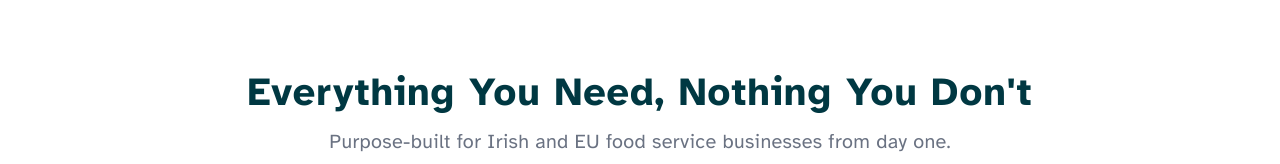
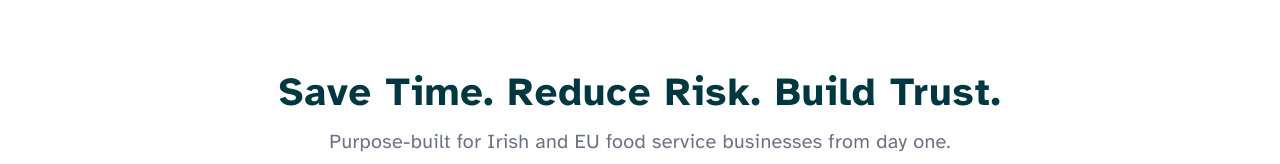
Before and after one commit to kilpatrick-anthony/ally-allergen, a Next.js app: page / in a window 1280 px wide. Shown: the part 716-880 px from the top of the page. Built offline with nearby package versions, Linux system fonts and the light colour scheme; no server answers; a web font is replaced by a local one.

Commit message:
Update favicon to Logo-AllyJen.png, update features section heading and tile copy

```diff
--- a/app/layout.tsx
+++ b/app/layout.tsx
@@ -34,9 +34,9 @@ export async function generateMetadata(): Promise<Metadata> {
     ...(isProduction && !isGitHubCodespaces && { manifest: "/manifest.json" }),
     icons: {
       icon: [
-        { url: '/AllyJen Logo 1702251917.svg', type: 'image/svg+xml' },
+        { url: '/Logo-AllyJen.png', type: 'image/png' },
       ],
-      apple: '/AllyJen Logo 1702251917.svg',
+      apple: '/Logo-AllyJen.png',
     },
     appleWebApp: {
       capable: true,
--- a/app/page.tsx
+++ b/app/page.tsx
@@ -155,7 +155,7 @@ export default function LandingPage() {
         <Container>
           <div className="text-center mb-16">
             <h2 className="text-3xl md:text-4xl font-extrabold text-[#003842] mb-3">
-              Everything You Need, Nothing You Don't
+              Save Time. Reduce Risk. Build Trust.
             </h2>
             <p className="text-lg text-gray-500 max-w-xl mx-auto">
               Purpose-built for Irish and EU food service businesses from day one.
```
